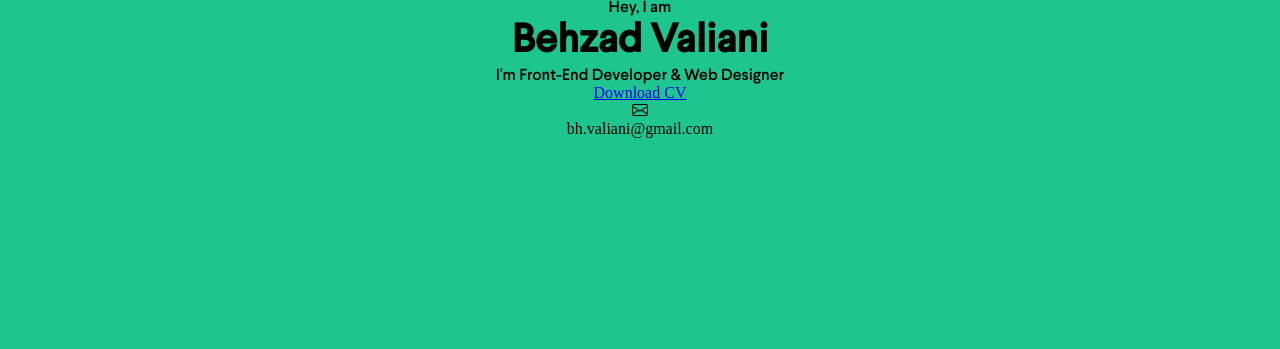
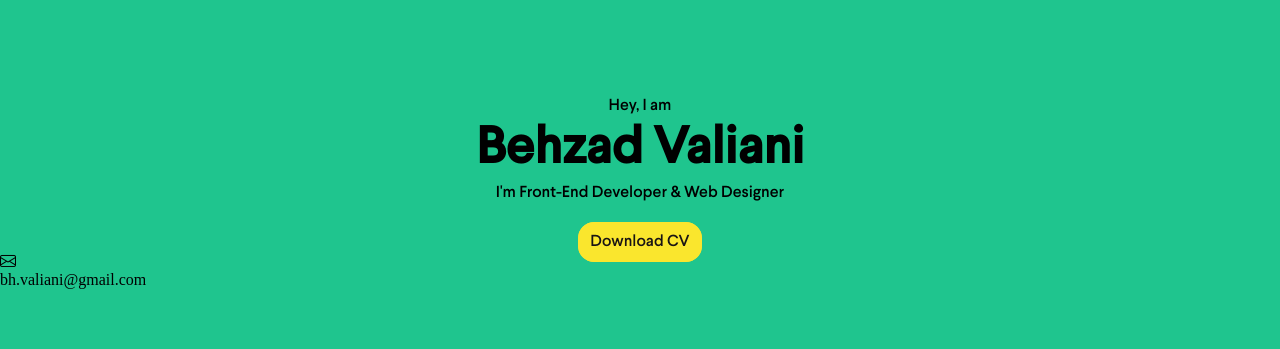
Before and after one commit to Behzad1408/PersonalPage, a plain HTML site: page index.html in a window 1280 px wide. Shown: the top 349 px of the page. Drawn offline with nearby package versions, Linux system fonts and the light colour scheme.

Commit message:
styling to scss file

```diff
--- a/style/main.scss
+++ b/style/main.scss
@@ -18,21 +18,39 @@ body {
 }
 
 .left-Content {
-  text-align: center;
+  //text-align: center;
   height: 45vh;
   background: var(--primary-color);
   border-radius: 0 0 10px 10px;
   box-shadow: 0 0 10px 0 rgba(0, 0, 0, 0.5);
 
   .left-col {
+    text-align: center;
+    line-height: 1.3em;
+    padding-top: 6em;
+
     p {
       font-family: Larsseit-Medium;
       font-size: 1em;
     }
-    h1{
-        font-size: 2.5em;
-        line-height: 1.3em;
+    h1 {
+      font-size: 3.2em;
+      line-height: 1.3em;
+      font-family: Larsseit-Medium;
+    }
+
+    .primary-btn {
+      margin-top: 1.7em;
+
+      .btn-cta {
+        background: var(--bottom-color);
+        color: var(--font-color);
+        padding: 0.7em;
+        border-radius: 1em;
+        border: 1px solid var(--bottom-color);
+        text-decoration: none;
         font-family: Larsseit-Medium;
+      }
     }
   }
 }
```
Also changed, not shown: style/main.css, 1 other file.
